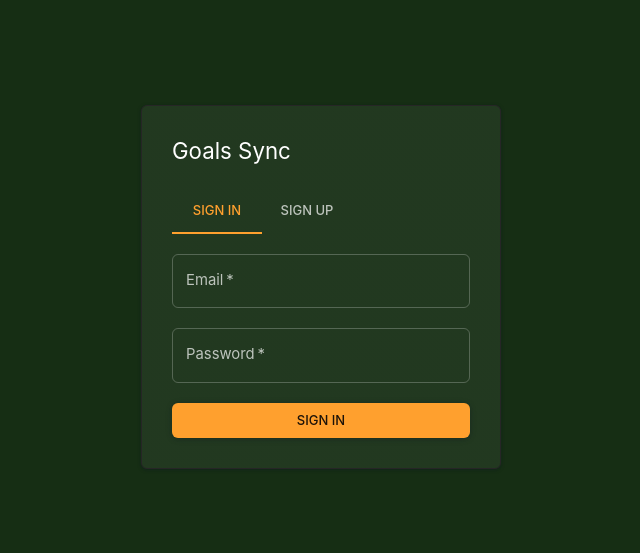
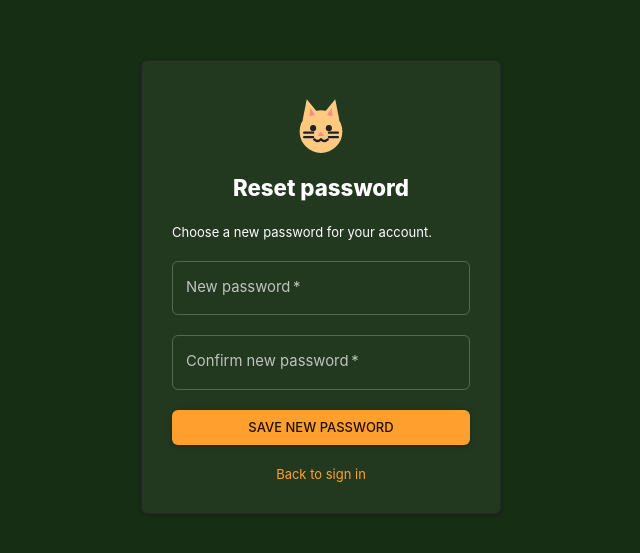
Before and after one commit to JamesKemp296/goalssync, a React (Vite) app: page /reset-password in a window 1280 px wide. Before the commit this address led to /login. Shown: the part 113-666 px from the top of the page, without its empty margins (319-959 px from the left). Built offline with nearby package versions, Linux system fonts and the light colour scheme; no server answers.

Commit message:
reset password flow

```diff
--- a/src/App.tsx
+++ b/src/App.tsx
@@ -9,6 +9,7 @@ import HomeView from './views/HomeView'
 import ListsView from './views/ListsView'
 import TodosView from './views/TodosView'
 import SettingsView from './views/SettingsView'
+import ResetPasswordView from './views/ResetPasswordView'
 
 export default function App() {
   const [session, setSession] = useState<Session | null | undefined>(undefined)
@@ -49,6 +50,8 @@ export default function App() {
     return (
       <Routes>
         <Route path="/login" element={<AuthView />} />
+        <Route path="/login/forgot-password" element={<AuthView />} />
+        <Route path="/reset-password" element={<ResetPasswordView />} />
         <Route path="*" element={<Navigate to="/login" replace />} />
       </Routes>
     )
@@ -56,6 +59,7 @@ export default function App() {
 
   return (
     <Routes>
+      <Route path="/reset-password" element={<ResetPasswordView />} />
       <Route element={<AppShell />}>
         <Route path="/" element={<Navigate to="/home" replace />} />
         <Route path="/home" element={<HomeView />} />
@@ -63,6 +67,10 @@ export default function App() {
         <Route path="/lists/:listId" element={<TodosView />} />
         <Route path="/settings" element={<SettingsView session={session} />} />
         <Route path="/login" element={<Navigate to="/home" replace />} />
+        <Route
+          path="/login/forgot-password"
+          element={<Navigate to="/home" replace />}
+        />
         <Route path="*" element={<Navigate to="/home" replace />} />
       </Route>
     </Routes>
--- a/src/views/AuthView.tsx
+++ b/src/views/AuthView.tsx
@@ -1,18 +1,68 @@
-import { useState } from 'react'
+import { useEffect, useState } from 'react'
 import type { FormEvent } from 'react'
-import { Box, Button, Card, Stack, TextField, Tab, Tabs, Typography, Alert } from '@mui/material'
+import { Link as RouterLink, useLocation } from 'react-router-dom'
+import {
+  Box,
+  Button,
+  Card,
+  Stack,
+  TextField,
+  Tab,
+  Tabs,
+  Typography,
+  Alert,
+  Link,
+} from '@mui/material'
 import { supabase } from '../supabase'
+import AceCatIcon from '../components/AceCatIcon'
 
 type Msg = { type: 'error' | 'success'; text: string }
 
 export default function AuthView() {
+  const location = useLocation()
+  const isForgotPassword = location.pathname === '/login/forgot-password'
+
   const [tab, setTab] = useState(0)
   const [email, setEmail] = useState('')
   const [password, setPassword] = useState('')
+  const [forgotEmail, setForgotEmail] = useState('')
   const [msg, setMsg] = useState<Msg | null>(null)
   const [loading, setLoading] = useState(false)
 
-  const submit = async (e: FormEvent) => {
+  useEffect(() => {
+    const raw = window.location.hash.replace(/^#/, '')
+    if (!raw) return
+    const params = new URLSearchParams(raw)
+    const errorCode = params.get('error_code')
+    const error = params.get('error')
+    if (error !== 'access_denied' && errorCode !== 'otp_expired') return
+
+    const description = params.get('error_description')
+    const decoded =
+      description != null
+        ? decodeURIComponent(description.replace(/\+/g, ' '))
+        : ''
+
+    if (errorCode === 'otp_expired') {
+      setMsg({
+        type: 'error',
+        text: 'This reset link was already used or is no longer valid. Request a new link from Forgot password, then use only the newest email and open it once. If it still fails, try pasting the link into your browser (some email apps open links in the background and use up the token).',
+      })
+    } else {
+      setMsg({
+        type: 'error',
+        text: decoded || 'Sign-in link was denied or is no longer valid.',
+      })
+    }
+
+    window.history.replaceState(
+      null,
+      '',
+      `${window.location.pathname}${window.location.search}`,
+    )
+  }, [])
+
+  const submitAuth = async (e: FormEvent) => {
     e.preventDefault()
     if (!supabase) return
     setLoading(true)
@@ -22,8 +72,89 @@ export default function AuthView() {
         ? await supabase.auth.signInWithPassword({ email, password })
         : await supabase.auth.signUp({ email, password })
     if (error) setMsg({ type: 'error', text: error.message })
-    else if (tab === 1) setMsg({ type: 'success', text: 'Check your email to confirm your account.' })
+    else if (tab === 1)
+      setMsg({
+        type: 'success',
+        text: 'Check your email to confirm your account.',
+      })
     setLoading(false)
+  }
+
+  const submitForgot = async (e: FormEvent) => {
+    e.preventDefault()
+    if (!supabase) return
+    setLoading(true)
+    setMsg(null)
+    const redirectTo = `${window.location.origin}/reset-password`
+    const { error } = await supabase.auth.resetPasswordForEmail(
+      forgotEmail.trim(),
+      { redirectTo },
+    )
+    if (error) setMsg({ type: 'error', text: error.message })
+    else
+      setMsg({
+        type: 'success',
+        text: 'If an account exists for that email, you will receive a reset link shortly.',
+      })
+    setLoading(false)
+  }
+
+  const authChrome = (
+    <Stack spacing={1} sx={{ alignItems: 'center', mb: 2 }}>
+      <AceCatIcon width={72} height={72} aria-hidden />
+      <Typography variant="h5" component="h1" sx={{ fontWeight: 800 }}>
+        Goals Sync
+      </Typography>
+    </Stack>
+  )
+
+  if (isForgotPassword) {
+    return (
+      <Box
+        sx={{
+          minHeight: '100vh',
+          display: 'flex',
+          alignItems: 'center',
+          justifyContent: 'center',
+          p: 2,
+          bgcolor: 'background.default',
+        }}
+      >
+        <Card sx={{ p: 3, width: '100%', maxWidth: 360 }}>
+          {authChrome}
+          <Typography
+            variant="body2"
+            color="text.secondary"
+            sx={{ mb: 2, textAlign: 'center' }}
+          >
+            Enter your email and we&apos;ll send you a link to choose a new
+            password.
+          </Typography>
+          <form onSubmit={submitForgot}>
+            <Stack spacing={2}>
+              <TextField
+                label="Email"
+                type="email"
+                value={forgotEmail}
+                onChange={(e) => setForgotEmail(e.target.value)}
+                required
+                autoComplete="email"
+                fullWidth
+              />
+              {msg && <Alert severity={msg.type}>{msg.text}</Alert>}
+              <Button type="submit" variant="contained" disabled={loading} fullWidth>
+                Send reset link
+              </Button>
+              <Typography variant="body2" sx={{ textAlign: 'center' }}>
+                <Link component={RouterLink} to="/login" underline="hover">
+                  Back to sign in
+                </Link>
+              </Typography>
+            </Stack>
+          </form>
+        </Card>
+      </Box>
+    )
   }
 
   return (
@@ -37,13 +168,24 @@ export default function AuthView() {
         bgcolor: 'background.default',
       }}
     >
-      <Card sx={{ p: 3, width: 360 }}>
-        <Typography variant="h5" sx={{ mb: 2 }}>Goals Sync</Typography>
-        <Tabs value={tab} onChange={(_, v) => setTab(v)} sx={{ mb: 2 }}>
+      <Card sx={{ p: 3, width: '100%', maxWidth: 360 }}>
+        {authChrome}
+        <Tabs
+          value={tab}
+          onChange={(_, v) => {
+            setTab(v)
+            setMsg(null)
+          }}
+          sx={{
+            mb: 2,
+            '& .MuiTabs-flexContainer': { justifyContent: 'center' },
+          }}
+          variant="fullWidth"
+        >
           <Tab label="Sign in" />
           <Tab label="Sign up" />
         </Tabs>
-        <form onSubmit={submit}>
+        <form onSubmit={submitAuth}>
           <Stack spacing={2}>
             <TextField
               label="Email"
@@ -51,6 +193,8 @@ export default function AuthView() {
               value={email}
               onChange={(e) => setEmail(e.target.value)}
               required
+              autoComplete="email"
+              fullWidth
             />
             <TextField
               label="Password"
@@ -58,9 +202,22 @@ export default function AuthView() {
               value={password}
               onChange={(e) => setPassword(e.target.value)}
               required
+              autoComplete={tab === 0 ? 'current-password' : 'new-password'}
+              fullWidth
             />
+            {tab === 0 && (
+              <Typography variant="body2" sx={{ textAlign: 'right' }}>
+                <Link
+                  component={RouterLink}
+                  to="/login/forgot-password"
+                  underline="hover"
+                >
+                  Forgot password?
+                </Link>
+              </Typography>
+            )}
             {msg && <Alert severity={msg.type}>{msg.text}</Alert>}
-            <Button type="submit" variant="contained" disabled={loading}>
+            <Button type="submit" variant="contained" disabled={loading} fullWidth>
               {tab === 0 ? 'Sign in' : 'Sign up'}
             </Button>
           </Stack>
--- /dev/null
+++ b/src/views/ResetPasswordView.tsx
@@ -0,0 +1,137 @@
+import { useEffect, useState } from 'react'
+import type { FormEvent } from 'react'
+import { Link as RouterLink, useNavigate } from 'react-router-dom'
+import { Alert, Box, Button, Card, Link, Stack, TextField, Typography } from '@mui/material'
+import { supabase } from '../supabase'
+import AceCatIcon from '../components/AceCatIcon'
+
+type Msg = { type: 'error' | 'success'; text: string }
+
+export default function ResetPasswordView() {
+  const navigate = useNavigate()
+  const [password, setPassword] = useState('')
+  const [confirmPassword, setConfirmPassword] = useState('')
+  const [msg, setMsg] = useState<Msg | null>(null)
+  const [loading, setLoading] = useState(false)
+
+  useEffect(() => {
+    const raw = window.location.hash.replace(/^#/, '')
+    if (!raw) return
+    const params = new URLSearchParams(raw)
+    const errorCode = params.get('error_code')
+    const error = params.get('error')
+    if (error !== 'access_denied' && errorCode !== 'otp_expired') return
+
+    const description = params.get('error_description')
+    const decoded =
+      description != null
+        ? decodeURIComponent(description.replace(/\+/g, ' '))
+        : ''
+
+    setMsg({
+      type: 'error',
+      text:
+        errorCode === 'otp_expired'
+          ? 'This reset link is already used or has expired. Please request a new reset email and open only the newest link once.'
+          : decoded || 'Reset link is invalid or no longer valid.',
+    })
+
+    window.history.replaceState(
+      null,
+      '',
+      `${window.location.pathname}${window.location.search}`,
+    )
+  }, [])
+
+  const submit = async (e: FormEvent) => {
+    e.preventDefault()
+    if (!supabase) return
+    if (password.length < 8) {
+      setMsg({
+        type: 'error',
+        text: 'Password must be at least 8 characters.',
+      })
+      return
+    }
+    if (password !== confirmPassword) {
+      setMsg({ type: 'error', text: 'Passwords do not match.' })
+      return
+    }
+
+    setLoading(true)
+    setMsg(null)
+    const { error } = await supabase.auth.updateUser({ password })
+    if (error) {
+      setMsg({
+        type: 'error',
+        text:
+          error.message ||
+          'Could not reset password. Open the latest reset email and try again.',
+      })
+      setLoading(false)
+      return
+    }
+
+    setMsg({ type: 'success', text: 'Password updated. Redirecting to Home...' })
+    setLoading(false)
+    window.setTimeout(() => navigate('/home', { replace: true }), 800)
+  }
+
+  return (
+    <Box
+      sx={{
+        minHeight: '100vh',
+        display: 'flex',
+        alignItems: 'center',
+        justifyContent: 'center',
+        p: 2,
+        bgcolor: 'background.default',
+      }}
+    >
+      <Card sx={{ p: 3, width: '100%', maxWidth: 360 }}>
+        <Stack spacing={1} sx={{ alignItems: 'center', mb: 2 }}>
+          <AceCatIcon width={72} height={72} aria-hidden />
+          <Typography variant="h5" component="h1" sx={{ fontWeight: 800 }}>
+            Reset password
+          </Typography>
+        </Stack>
+
+        <Typography variant="body2" color="text.secondary" sx={{ mb: 2 }}>
+          Choose a new password for your account.
+        </Typography>
+
+        <form onSubmit={submit}>
+          <Stack spacing={2}>
+            <TextField
+              label="New password"
+              type="password"
+              value={password}
+              onChange={(e) => setPassword(e.target.value)}
+              autoComplete="new-password"
+              required
+              fullWidth
+            />
+            <TextField
+              label="Confirm new password"
+              type="password"
+              value={confirmPassword}
+              onChange={(e) => setConfirmPassword(e.target.value)}
+              autoComplete="new-password"
+              required
+              fullWidth
+            />
+            {msg && <Alert severity={msg.type}>{msg.text}</Alert>}
+            <Button type="submit" variant="contained" disabled={loading} fullWidth>
+              Save new password
+            </Button>
+            <Typography variant="body2" sx={{ textAlign: 'center' }}>
+              <Link component={RouterLink} to="/login" underline="hover">
+                Back to sign in
+              </Link>
+            </Typography>
+          </Stack>
+        </form>
+      </Card>
+    </Box>
+  )
+}
--- a/src/views/SettingsView.tsx
+++ b/src/views/SettingsView.tsx
@@ -92,7 +92,7 @@ export default function SettingsView({ session }: SettingsViewProps) {
   return (
     <>
       <AppHeader title="Settings" />
-      <Container maxWidth="sm" sx={{ pt: 2 }}>
+      <Container maxWidth="sm" sx={{ py: 2 }}>
         <Stack spacing={1}>
           <Paper sx={{ p: 2, pb: 1, textAlign: 'center' }}>
             <Avatar
```
